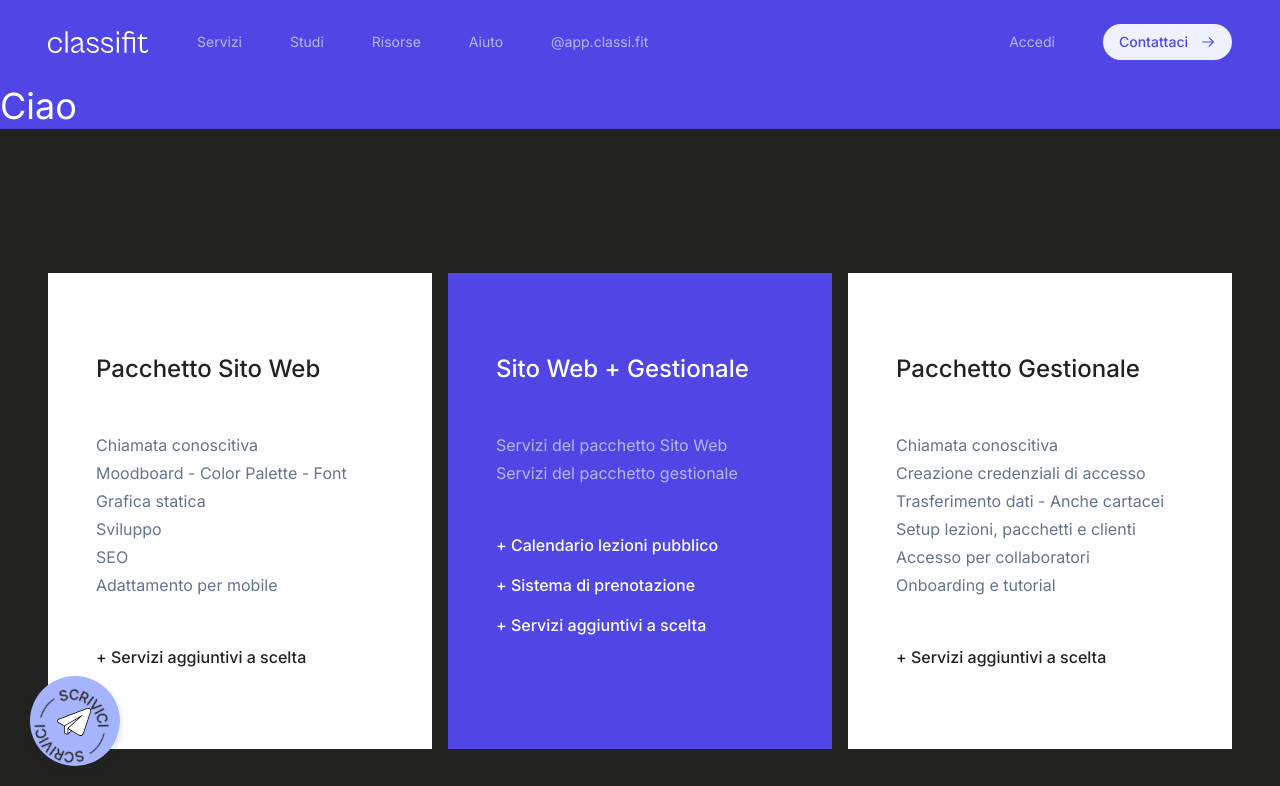
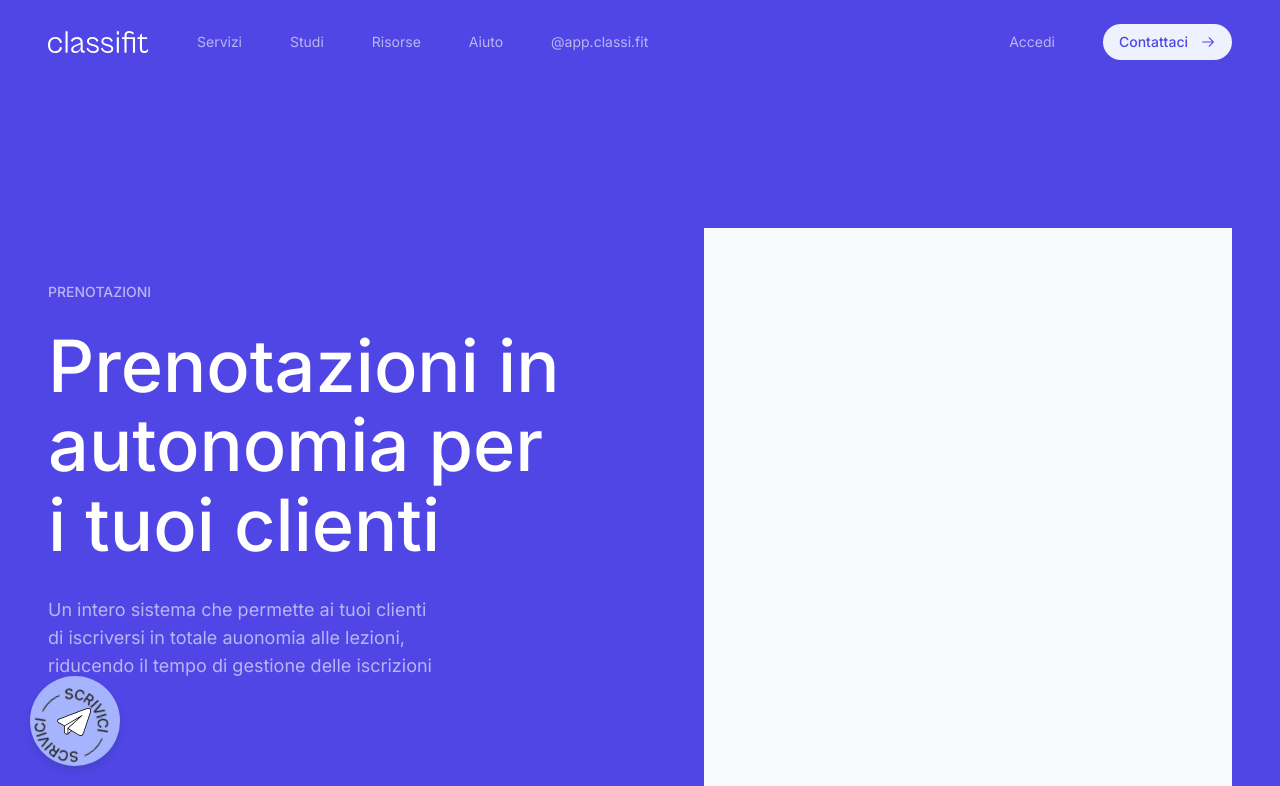
Before and after one commit to classifit/classifit-website, a Next.js app: page /servizi/prenotazioni in a window 1280 px wide. Shown: the top 786 px of the page. Built offline with nearby package versions, Linux system fonts and the light colour scheme.

Commit message:
service title

```diff
--- a/app/servizi/prenotazioni/page.tsx
+++ b/app/servizi/prenotazioni/page.tsx
@@ -1,5 +1,13 @@
+import ServiceTitle from "@/components/sections/services/service-title";
+
 export default function Bookings() {
-    return(
-        <h1>Ciao</h1>
-    )
+  return (
+    <>
+      <ServiceTitle
+        subtitle="Prenotazioni"
+        title="Prenotazioni in autonomia per i tuoi clienti"
+        description="Un intero sistema che permette ai tuoi clienti di iscriversi in totale auonomia alle lezioni, riducendo il tempo di gestione delle iscrizioni a zero."
+      />
+    </>
+  );
 }
--- /dev/null
+++ b/components/sections/services/service-title.tsx
@@ -0,0 +1,38 @@
+import { Button } from "@/components/ui/button";
+import { ArrowRightIcon } from "@radix-ui/react-icons";
+
+type Props = {
+    subtitle: string
+    title: string
+    description: string
+}
+
+export default function ServiceTitle(props: Props) {
+  return (
+    <div className="bg-primary text-primary-foreground">
+      <section>
+        <div className="flex justify-between items-center gap-32">
+          <div className="w-1/2">
+            <p className="uppercase text-white/60 text-sm font-medium">
+              {props.subtitle}
+            </p>
+            <div className="py-3" />
+            <h1 className="text-7xl font-medium leading-[1.1]">
+              {props.title}
+            </h1>
+            <div className="py-4" />
+            <p className="text-white/60 w-3/4">
+              {props.description}
+            </p>
+            <div className="py-10" />
+            <Button variant="secondary">
+              Contattaci
+              <ArrowRightIcon className="ml-3 h-4 w-4" />
+            </Button>
+          </div>
+          <div className="h-[650px] bg-card w-1/2" />
+        </div>
+      </section>
+    </div>
+  );
+}
```
